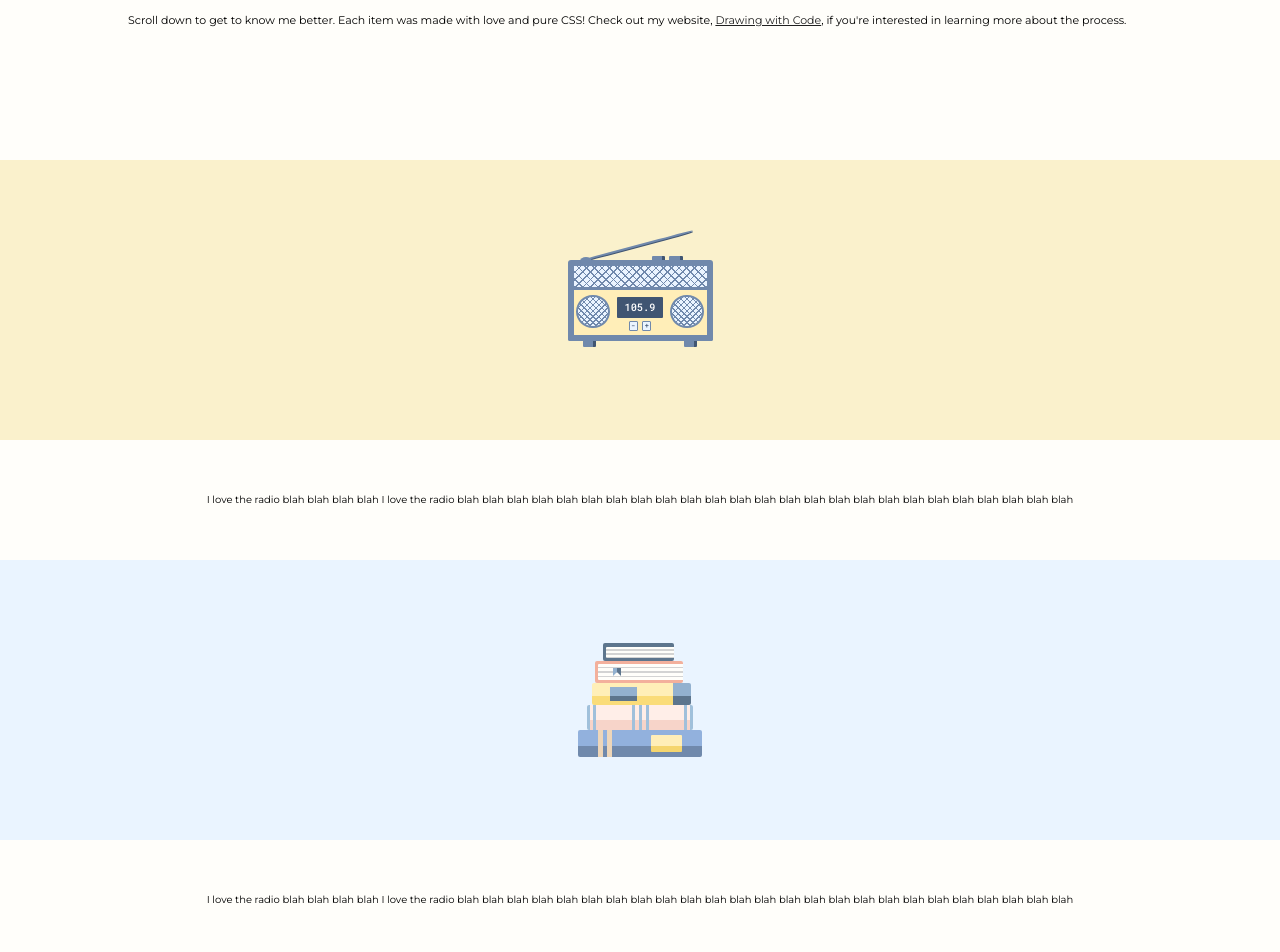
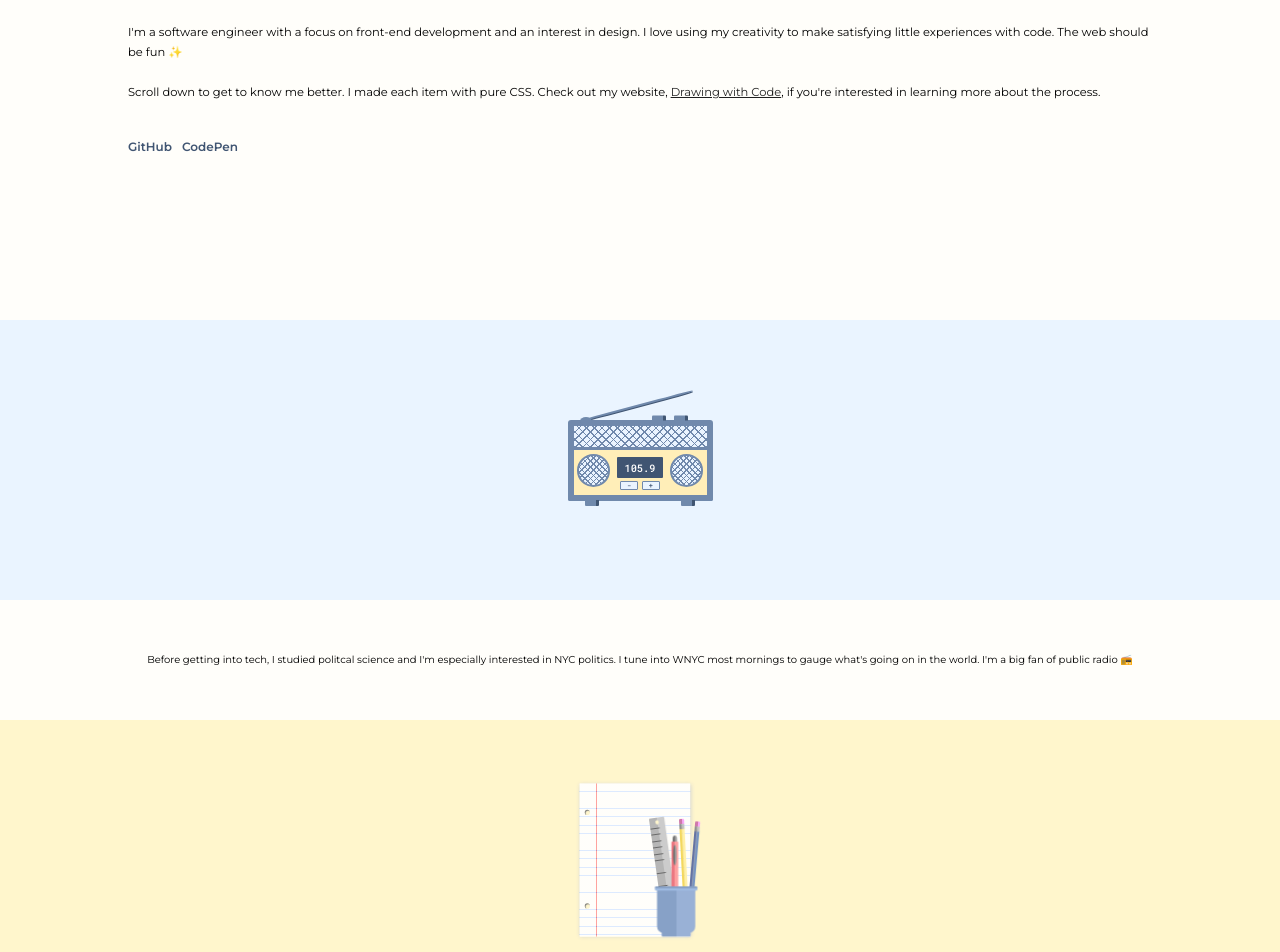
Before and after one commit to AnniePawl/annapawl.com, a React (Create React App) app: page / in a window 1280 px wide. Shown: the part 1040-1992 px from the top of the page. Built offline with nearby package versions, Linux system fonts and the light colour scheme.

Commit message:
writing1

```diff
--- a/src/components/books/books.scss
+++ b/src/components/books/books.scss
@@ -44,7 +44,7 @@ $delays2: 2.2s, 2s, 1.8s 1.6s, 1.4s, 1.2s;
   @for $i from 1 to 6 {
     $delay: nth($delays, $i);
     .book-#{$i} {
-      animation: books-animation 2s $delay;
+      // animation: books-animation 2s $delay infinite;
     }
   }
 }
--- a/src/components/mobile/Mobile.js
+++ b/src/components/mobile/Mobile.js
@@ -16,31 +16,34 @@ function Mobile() {
         cn={"mobile-radio"}
         box_item={<Radio />}
         text={
-          "I love the radio blah blah blah blah I love the radio blah blah blah blah blah blah blah blah blah blah blah blah blah blah blah blah blah blah blah blah blah blah blah blah blah"
+          "Before getting into tech, I studied politcal science and I'm especially interested in NYC politics. I tune into WNYC most mornings to gauge what's going on in the world. I'm a big fan of public radio 📻 "
         }
       />
       <MobileBox
         id={2}
+        cn={"mobile-writing"}
+        box_item={<Writing />}
+        text={[
+          "I like writing about the things I'm learning. I've published a few articles in Hacker Noon and UX Collective. ",
+          <a href="https://medium.com/@annapawl" target="blank">
+            Check them out!
+          </a>,
+        ]}
+      />
+      <MobileBox
+        id={3}
         cn={"mobile-books"}
         box_item={<Books />}
         text={
-          "I love the radio blah blah blah blah I love the radio blah blah blah blah blah blah blah blah blah blah blah blah blah blah blah blah blah blah blah blah blah blah blah blah blah"
-        }
-      />
-      <MobileBox
-        id={3}
-        cn={"mobile-sewing"}
-        box_item={<Sewing />}
-        text={
-          "I love the radio blah blah blah blah I love the radio blah blah blah blah blah blah blah blah blah blah blah blah blah blah blah blah blah blah blah blah blah blah blah blah blah"
+          "I have a growing book collection and am always looking reccomendations. Some of my favorite authors include Kurt Vonnegut and Oliver Sacks. The last book I read was, 'What a Plant Knows,' by blank blank"
         }
       />
       <MobileBox
         id={4}
-        cn={"mobile-writingg"}
-        box_item={<Writing />}
+        cn={"mobile-sewing"}
+        box_item={<Sewing />}
         text={
-          "I love the radio blah blah blah blah I love the radio blah blah blah blah blah blah blah blah blah blah blah blah blah blah blah blah blah blah blah blah blah blah blah blah blah"
+          "I really enjoy machine sewing and hand embroidery. Check out my embroidery patterns on Etsy! "
         }
       />
     </div>
--- a/src/components/mobile/MobileAbout.js
+++ b/src/components/mobile/MobileAbout.js
@@ -9,17 +9,28 @@ function MobileAbout() {
       </h1>
       <p className="mobile-about-me">
         I'm a software engineer with a focus on front-end development and an
-        interest in design. I'm curiosity-driven and spend a lot of my free time
-        learning new things and experimenting. I love using my creativity to
-        make satisfying little experiences with code. The web should be fun ✨{" "}
-        <br />
-        <br /> Scroll down to get to know me better. Each item was made with
-        love and pure CSS! Check out my website,{" "}
+        interest in design. I love using my creativity to make satisfying little
+        experiences with code. The web should be fun ✨ <br />
+        <br /> Scroll down to get to know me better. I made each item with pure
+        CSS. Check out my website,{" "}
         <a href="https://anniepawl.github.io/dwc/" target="blank">
           Drawing with Code
         </a>
         , if you're interested in learning more about the process.
       </p>
+
+      <ul className="mobile-links">
+        <li>
+          <a href="https://github.com/AnniePawl" target="blank">
+            GitHub
+          </a>
+        </li>
+        <li>
+          <a href="https://codepen.io/annampawl" target="blank">
+            CodePen
+          </a>
+        </li>
+      </ul>
     </div>
   );
 }
--- a/src/components/mobile/mobile.scss
+++ b/src/components/mobile/mobile.scss
@@ -5,16 +5,16 @@
 $about-font: "Montserrat", sans-serif;
 
 // Measurements
-$mobile-about-height: 50vh;
+$mobile-about-height: 70vh;
 $mobile-container-height: 50vh;
-$p-font-size: 11px;
+$p-font-size: 11.5px;
 $padding-size: 10vw;
 
 // Colors
 $mobile-about-bkg: #fffefa;
 $h1-clr: #405572;
 // CSS art container colors
-$css-container-clrs: #faf1cc, #eaf4ff, #fff0f6, #eaffea;
+$css-container-clrs: #eaf4ff, #fff6cc, #ffe6e6, #eaffea;
 
 @for $i from 1 to 5 {
   $color: nth($css-container-clrs, $i);
@@ -51,6 +51,44 @@ $css-container-clrs: #faf1cc, #eaf4ff, #fff0f6, #eaffea;
   }
 }
 
+// Links
+.mobile-links {
+  padding: 0;
+  display: flex;
+  font-size: 12px;
+  list-style-type: none;
+  & > li > a {
+    font-weight: 600;
+    color: $h1-clr;
+    text-decoration: none;
+    margin-right: 10px;
+  }
+}
+
+// a {
+//   color: $font-clr;
+//   &:visited {
+//     color: $font-clr;
+//   }
+//   &:hover {
+//     color: $link-hover-clr;
+//   }
+// }
+
+// .about > ul {
+//   line-height: 25px;
+//   padding: 0;
+//   margin-left: $margin-left;
+//   margin-top: $margin-top;
+//   & > li {
+//     font-weight: 600;
+//     list-style: none;
+//   }
+//   & > li > a {
+//     text-decoration: none;
+//   }
+// }
+
 // Css Art Container
 .mobile-box {
   // border: $test-border;
--- a/src/components/radio/radio.js
+++ b/src/components/radio/radio.js
@@ -7,8 +7,8 @@ function Radio() {
     <div className="radio-container">
       <div className="radio-top"></div>
       <div className="radio-bottom">
-        <div className="radio-display">
         <div className="radio-display-station">{station}</div>
+
         <div className="radio-buttons">
           <button
             className="radio-button1"
@@ -28,7 +28,6 @@ function Radio() {
         </div>
       </div>
     </div>
-    </div>
   );
 }
 
--- a/src/components/radio/radio.scss
+++ b/src/components/radio/radio.scss
@@ -1,5 +1,8 @@
 @import "../universal-styles.scss";
 @import url("https://fonts.googleapis.com/css2?family=Roboto+Mono:wght@500&display=swap");
+
+// Font
+$radio-font: "Roboto Mono", monospace;
 
 // Colors
 $wall-color: #eaf4ff;
@@ -14,17 +17,12 @@ $radio-width: 145px;
 $border-width: 6px;
 $border-radius: 3px;
 
-// Font
-$radio-font: "Roboto Mono", monospace;
-
+// Radio styles
 .radio-container {
-  // border: $test-border;
-
   position: absolute;
-  // transform: translateY(-87px) translateX(38px);
 }
 
-// Top Speaker
+// Top speaker
 .radio-top {
   height: $radio-height;
   width: $radio-width;
@@ -53,7 +51,6 @@ $radio-font: "Roboto Mono", monospace;
 .radio-top::before,
 .radio-top::after {
   content: "";
-  z-index: 0;
 }
 .radio-top::before {
   height: 2px;
@@ -65,7 +62,7 @@ $radio-font: "Roboto Mono", monospace;
   transform: translateY(-$radio-height * 0.7) translateX($radio-height * 0.15)
     rotate(-15deg);
 }
-// Antena base
+// antena base
 .radio-top::after {
   height: 8px;
   width: 12px;
@@ -75,9 +72,10 @@ $radio-font: "Roboto Mono", monospace;
   transform: translateY(-$radio-height * 0.3) translateX($radio-height * 0.2);
 }
 
-// Bottom Half
+// Bottom half
 .radio-bottom {
   @include center-flex;
+  flex-direction: column;
   height: $radio-height * 1.7;
   width: $radio-width;
   background-color: $radio-body-clr;
@@ -85,13 +83,7 @@ $radio-font: "Roboto Mono", monospace;
   border-right: 6px solid $radio-outline-clr;
   border-left: 6px solid $radio-outline-clr;
   border-bottom: 6px solid $radio-outline-clr;
-}
-
-// Station display
-.radio-display {
-  @include center-flex;
-  flex-direction: column;
-}
+  // station display
   .radio-display-station {
     @include center-flex;
     border-radius: 1px;
@@ -101,45 +93,43 @@ $radio-font: "Roboto Mono", monospace;
     color: $radio-font-clr;
     font-family: $radio-font;
     font-size: 0.65em;
-  margin-top: 3px;
   }
-
+  // buttons
   .radio-buttons {
-  position: relative;
-  width: 60%;
-  display: flex;
-  justify-content: space-around;
+    @include center-flex;
+    justify-content: space-between;
+    transform: translateY(3px);
+    width: 30%;
   }
   .radio-button1,
   .radio-button2 {
-  color: $radio-display-clr;
-  margin-top: 3px;
-  padding: 0;
     @include center-flex;
-  border: 1px solid $radio-outline-clr;
-  border-radius: 1px;
-  height: 10px;
-  width: 9px;
+    height: 8.5px;
     font-size: 7px;
     background-color: $wall-color;
     font-family: $radio-font;
+    color: $radio-display-clr;
+    border-radius: 1px;
+    border: 1px solid $radio-outline-clr;
   }
-
+  // button hover styles
   .radio-button1:hover,
   .radio-button2:hover {
     background-color: #7089ac;
     color: $wall-color;
   }
+}
 
 // Circular speakers
 .radio-buttons::before,
 .radio-buttons::after {
+  content: "";
   position: absolute;
-  content: "";
   height: $radio-height * 1.1;
   width: $radio-width * 0.23;
   border: 2px solid $radio-outline-clr;
   border-radius: 50%;
+  bottom: $radio-width * 0.016;
   background-image: repeating-linear-gradient(
       45deg,
       $radio-outline-clr 0%,
@@ -154,16 +144,13 @@ $radio-font: "Roboto Mono", monospace;
       $wall-color 2.5%,
       $wall-color 10%
     );
-  bottom: $radio-width * 0.016;
 }
-
-// Circular speaker spacing
+// speaker spacing
 .radio-buttons::before {
-  margin-right: $radio-width * 0.65;
+  right: 50px;
 }
-
 .radio-buttons::after {
-  margin-left: $radio-width * 0.65;
+  left: 50px;
 }
 
 // Legs
@@ -171,10 +158,10 @@ $radio-font: "Roboto Mono", monospace;
 .radio-button2::before {
   content: "";
   position: absolute;
-  border-radius: 0 0 1px 1px;
-  margin-top: $radio-height * 1.2;
   height: $radio-height * 0.2;
   width: $radio-height * 0.45;
+  border-radius: 0 0 1px 1px;
+  bottom: -16.5px;
   background-image: linear-gradient(
     to right,
     $radio-outline-clr 0 80%,
@@ -182,95 +169,56 @@ $radio-font: "Roboto Mono", monospace;
   );
 }
 .radio-button1::before {
-  margin-right: $radio-width * 0.6;
+  left: -35px;
 }
-
 .radio-button2::before {
-  margin-left: $radio-width * 0.6;
+  right: -35px;
 }
 
 // Top button
 .radio-button1::after,
 .radio-button2::after {
   content: "";
-  bottom: $radio-height * 2.35;
   position: absolute;
-  border-radius: 1px 1px 0 0;
-  margin-top: $radio-height * 1.2;
   height: $radio-height * 0.15;
   width: $radio-height * 0.45;
+  border-radius: 1px 1px 0 0;
+  transform: translateY(-$radio-height * 2.25) translateX(30px);
   background-image: linear-gradient(
     to right,
     $radio-outline-clr 0 80%,
     $radio-display-clr 80%
   );
 }
-.radio-button1::after {
-  margin-left: $radio-width * 0.35;
+
+// Animations -- expand speakers
+
+// Mobile animations (start automatically)
+.mobile-radio > .radio-container > .radio-top {
+  animation: speaker-animation1 2s ease infinite;
+}
+.mobile-radio > .radio-container > .radio-bottom > .radio-buttons::before {
+  animation: speaker-animation2 2s ease infinite;
+}
+.mobile-radio > .radio-container > .radio-bottom > .radio-buttons::after {
+  animation: speaker-animation2 2s ease infinite;
 }
 
-.radio-button2::after {
-  margin-left: $radio-width * 0.4;
-}
-
-// Animations -- expand speakers
-// Hover styles for desktop view
-.radio-container:hover
-  > .radio-bottom
-  > .radio-display
-  > .radio-buttons::before {
-  animation: speaker-animation2 1s ease infinite;
-}
-
-.radio-container:hover
-  > .radio-bottom
-  > .radio-display
-  > .radio-buttons::after {
-  animation: speaker-animation2 1s ease infinite;
-}
-
+// Hover animations (for desktop view)
 .radio-container:hover > .radio-top {
   animation: speaker-animation1 1s ease infinite;
 }
 
-.radio-container:hover
-  > .radio-bottom
-  > .radio-display
-  > .radio-buttons::before {
+.radio-container:hover > .radio-bottom > .radio-buttons::before {
   animation: speaker-animation2 1s ease infinite;
 }
 
-.radio-container:hover
-  > .radio-bottom
-  > .radio-display
-  > .radio-buttons::after {
+.radio-container:hover > .radio-bottom > .radio-buttons::after {
   animation: speaker-animation2 1s ease infinite;
 }
 
-.radio-container:hover > .radio-top {
-  animation: speaker-animation1 1s ease infinite;
-}
-// Animations for mobile view (automatically start)
-
-.mobile-radio
-  > .radio-container
-  > .radio-bottom
-  > .radio-display
-  > .radio-buttons::before {
-  animation: speaker-animation2 2s ease infinite;
-}
-.mobile-radio
-  > .radio-container
-  > .radio-bottom
-  > .radio-display
-  > .radio-buttons::after {
-  animation: speaker-animation2 2s ease infinite;
-}
-
-.mobile-radio > .radio-container > .radio-top {
-  animation: speaker-animation1 2s ease infinite;
-}
-
+// Key Frames
+//Top speaker animation
 @keyframes speaker-animation1 {
   50% {
     background-image: repeating-linear-gradient(
@@ -290,6 +238,7 @@ $radio-font: "Roboto Mono", monospace;
   }
 }
 
+// Circular speaker animation
 @keyframes speaker-animation2 {
   50% {
     background-image: repeating-linear-gradient(
--- a/src/components/writing/writing.js
+++ b/src/components/writing/writing.js
@@ -4,6 +4,10 @@ import "./writing.scss";
 function Writing() {
   return (
     <div className="writing-container">
+      <div className="paper"></div>
+      {/* <div className="notebook notebook1"></div>
+      <div className="notebook notebook2"></div> */}
+      <div className="cup-container">
         <div className="cup-contents">
           <div className="ruler cup-contents-1"></div>
           <div className="pen cup-contents-2"></div>
@@ -12,6 +16,7 @@ function Writing() {
         </div>
         <div className="cup"></div>
       </div>
+    </div>
   );
 }
 
--- a/src/components/writing/writing.scss
+++ b/src/components/writing/writing.scss
@@ -1,27 +1,39 @@
 @import "../universal-styles.scss";
 
 // Colors
-$cup-clr: #c5c5c5;
-$cup-clr2: #d6d6d6;
-$cup-rim-clr: #d6d6d6;
-$cup-rim-clr2: #c4c4c4;
-$ruler-clr: #83a7ca;
-$ruler-clr2: #aacbee;
-$ruler-ticks: #6d6f77;
-$pen-clr: #dd727b;
-$pen-clr2: rgb(247, 157, 176);
+$wall-clr: #fff6cd;
+$paper-clr: rgba(255, 255, 255, 0.7);
+$paper-lines: rgb(140, 186, 255);
+$paper-lines2: rgba(255, 104, 104, 0.6);
+$notebook-clr: #5c5c5c;
+$notebook-clr2: #757575;
+$bookmark-clr: #83a7ca;
+$bookmark-clr2: #aacbee;
+$cup-clr: #87a1c7;
+$cup-clr2: #99b1d6;
+$cup-rim-clr: #87a1c7;
+$cup-rim-clr2: #9fbbe2;
+$ruler-clr: #b6b6b6;
+$ruler-clr2: #cccccc;
+$ruler-ticks: #696969;
+$pen-clr: #ec7781;
+$pen-clr2: rgb(253, 159, 159);
 $pen-clr3: #686868;
 $pen-clr4: #999999;
 $pencil-top-clr: rgb(145, 145, 145);
 $pencil-top-clr2: rgb(197, 197, 197);
-$eraser-clr: #c984ac;
-$eraser-clr2: rgb(236, 182, 236);
-$pencil-clr: #5c6183;
-$pencil-clr2: #9095be;
-$pencil2-clr: #e6d06f;
-$pencil2-clr2: rgb(247, 233, 166);
+$eraser-clr: #ce79aa;
+$eraser-clr2: rgb(248, 169, 248);
+$pencil-clr: #f3d860;
+$pencil-clr2: rgb(255, 240, 167);
+$pencil2-clr: #6473a3;
+$pencil2-clr2: #7694c2;
 
 // Measurements
+$paper-height: 180px;
+$paper-width: 130px;
+$notebook-height: 150px;
+$notebook-width: 25px;
 $cup-height: 55px;
 $cup-width: 45px;
 $ruler-height: 95px;
@@ -32,30 +44,117 @@ $pencil-height: 80px;
 $pencil-width: 3px;
 
 .writing-container {
+  // border: $test-border;
+  transform: scale(0.85);
+  display: flex;
+  align-items: flex-end;
+  justify-content: flex-end;
 }
 
-// Keyframes
+.paper {
+  height: $paper-height;
+  width: $paper-width;
+  box-shadow: 0.5px 0.5px 5px lightgray;
+  transform: translateX(-6px);
+  background-image: linear-gradient(
+      to right,
+      $paper-clr 0 15%,
+      $paper-lines2 15% 15.5%,
+      $paper-clr 15.5%
+    ),
+    repeating-linear-gradient($paper-clr 0 5%, $paper-lines 5% 5.5%);
+  &::before {
+    transform: translateY(31px) translateX(6px);
+    background-color: #fff6cd;
 
-@keyframes ruler-animation {
-  50% {
-    transform: translateX(-5px) translateY(-10px) rotate(-8deg);
+    content: "";
+    display: flex;
+    height: 6px;
+    width: 6px;
+    border-radius: 50%;
+    box-shadow: inset 1px 1px 1px gray;
+  }
+  &::after {
+    transform: translateY(135px) translateX(6px);
+    background-color: #fff6cd;
+
+    content: "";
+    display: flex;
+    height: 6px;
+    width: 6px;
+    border-radius: 50%;
+    box-shadow: inset 1px 1px 1px gray;
   }
 }
 
-@keyframes pen-animation {
-  50% {
-    transform: translateX(-6px) translateY(30px);
-  }
-}
-@keyframes pencil1-animation {
-  50% {
-    transform: rotate(-3deg) translateX(-5px) translateY(7px);
-  }
-}
-@keyframes pencil2-animation {
-  70% {
-    transform: rotate(8deg) translatex(2px) translateY(7px);
-  }
+// .notebook {
+//   height: $notebook-height;
+//   width: $notebook-width;
+//   border-radius: 2px;
+//   // margin-right: 25px;
+
+//   background-image: linear-gradient(
+//     to right,
+//     $notebook-clr 0 50%,
+//     $notebook-clr2 50%
+//   );
+//   // Book ribs
+//   &::before {
+//     content: "";
+//     display: flex;
+//     height: $notebook-height;
+//     width: $notebook-width * 1.05;
+//     transform: translateX(-0.5px) translateY(-5px);
+//     background: repeating-linear-gradient(
+//       transparent,
+//       transparent 25%,
+//       #585858 25%,
+//       #585858 28%
+//     );
+//   }
+// // Bookmark
+// &::after {
+//   content: "";
+//   display: flex;
+//   height: $notebook-height * 0.7;
+//   width: $notebook-width * 0.15;
+//   border-radius: 1px;
+//   transform: translateY(-$notebook-height - 1px) translateX(4px);
+//   background: linear-gradient(
+//     to right,
+//     $bookmark-clr 0 50%,
+//     $bookmark-clr2 50%
+//   );
+// }
+// }
+
+// .notebook1 {
+//   // margin-right: 9px;
+//   transform: translateX(-35px) rotate(12deg);
+//   &::after {
+//     content: "";
+//     display: flex;
+//     height: $notebook-height * 0.7;
+//     width: $notebook-width * 0.15;
+//     border-radius: 1px;
+//     transform: translateY(-$notebook-height - 1px) translateX(9px);
+//     background: linear-gradient(
+//       to right,
+//       $bookmark-clr 0 50%,
+//       $bookmark-clr2 50%
+//     );
+//   }
+// }
+// .notebook2 {
+//   // margin-right: 9px;
+//   transform: translateX(-20px);
+// }
+
+// Cup
+.cup-container {
+  position: absolute;
+  transform: translateY(-4px);
+  // border: $test-border;
 }
 
 .cup-contents {
@@ -90,7 +189,7 @@ $pencil-width: 3px;
     width: $cup-width * 0.75;
     border-radius: 0 0 1px 1px;
     background-image: linear-gradient(to right, $cup-clr 0 50%, $cup-clr2 50%);
-    transform: translateY(49px) translateX(6px);
+    transform: translateY(49px) translateX(5.5px);
   }
 }
 
@@ -131,14 +230,14 @@ $pencil-width: 3px;
     height: 4.5px;
     width: 4.5px;
     border-radius: 50%;
-    // background-color: $wall-color;
+    background-color: $wall-clr;
     transform: translateY(3px) translateX(-4px);
   }
 }
 
 // Pen
 .pen {
-  animation: pen-animation 5s 1s infinite;
+  animation: pen-animation 6s 1s infinite;
   z-index: 1;
   height: $pen-height;
   width: $pen-width;
@@ -154,7 +253,7 @@ $pencil-width: 3px;
     height: $pen-width * 0.9;
     width: $pen-width * 0.65;
     background-image: linear-gradient(to right, $pen-clr3 0 50%, $pen-clr4 50%);
-    transform: translateY(-7px) translateX(1px);
+    transform: translateY(-7px) translateX(1.5px);
     border-radius: 50% 50% 0 0;
   }
   // Pen clip
@@ -162,12 +261,12 @@ $pencil-width: 3px;
     content: "";
     position: absolute;
     display: flex;
-    border-radius: 1px;
-    height: $pen-width * 0.8;
-    width: $pen-width * 1.15;
+    border-radius: 45%;
+    height: $pen-width * 3;
+    width: $pen-width * 0.5;
     // background-image: linear-gradient(to right, $cup-clr 0 50%, $cup-clr2 50%);
     background-image: linear-gradient(to right, $pen-clr3 0 50%, $pen-clr4 50%);
-    transform: translateY(4px) translateX(-1px);
+    transform: translateY(4px) translateX(2px);
   }
 }
 
@@ -203,17 +302,41 @@ $pencil-width: 3px;
 
 // Pencil 1
 .pencil-1 {
-  animation: pencil1-animation 4s 1s infinite;
+  animation: pencil1-animation 3s 1s infinite;
   z-index: 0;
   background-color: $pencil-clr;
   box-shadow: $pencil-width 0 $pencil-clr2;
-  transform: rotate(-3deg) translateX(-5px);
+  transform: rotate(-3deg) translateX(-6px);
 }
 
 // Pencil 2
 .pencil-2 {
-  animation: pencil2-animation 3s 0s infinite;
+  animation: pencil2-animation 5s 0s infinite;
   background-color: $pencil2-clr;
   box-shadow: $pencil-width 0 $pencil2-clr2;
-  transform: rotate(8deg) translatex(2px);
+  transform: rotate(5deg) translatex(0px);
 }
+
+// Keyframes
+
+@keyframes ruler-animation {
+  50% {
+    transform: translateX(-5px) translateY(-7px) rotate(-8deg);
+  }
+}
+
+@keyframes pen-animation {
+  50% {
+    transform: translateX(-6px) translateY(7px);
+  }
+}
+@keyframes pencil1-animation {
+  50% {
+    transform: rotate(-3deg) translateX(-5px) translateY(7px);
+  }
+}
+@keyframes pencil2-animation {
+  70% {
+    transform: rotate(5deg) translatex(2px) translateY(10px);
+  }
+}
```
Lines whose indentation alone changed are shown as unchanged.
